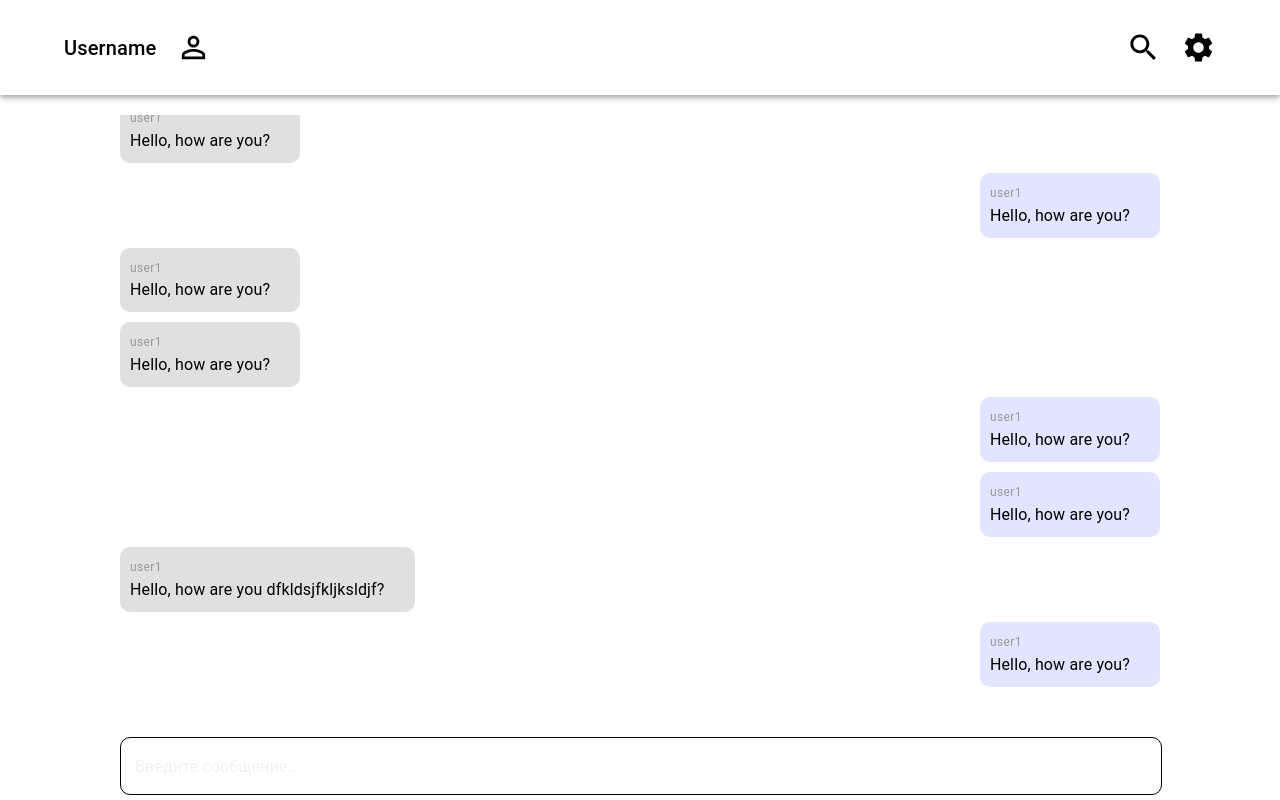
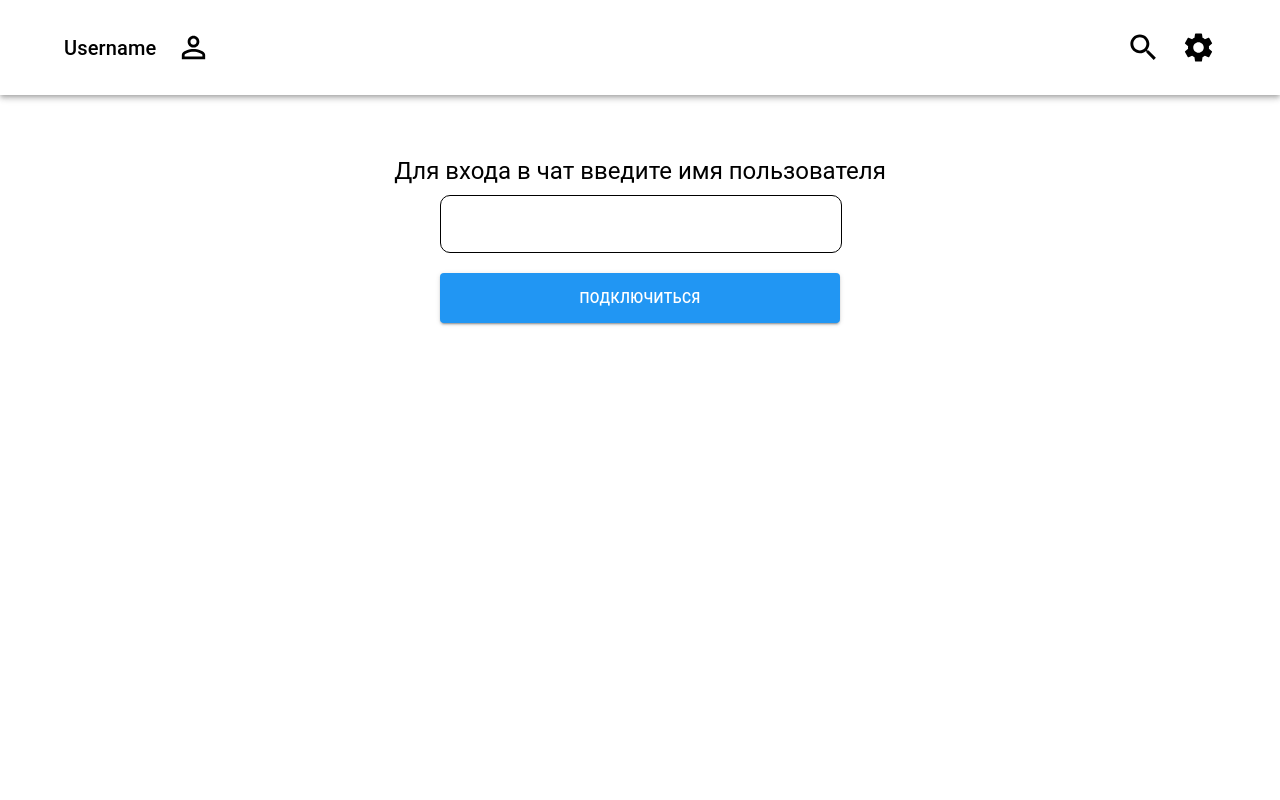
Before and after one commit to AshurovG/Messenger, a React (Vite) app in the folder messenger-front/: page /#/ in a window 1280 px wide. Built offline with nearby package versions, Linux system fonts and the light colour scheme.

Commit message:
create enter form component

```diff
--- /dev/null
+++ b/messenger-front/src/components/EnterForm/EnterForm.module.scss
@@ -0,0 +1,13 @@
+@import "../../styles/variables.scss";
+
+.form {
+  max-width: 400px;
+  display: flex;
+  flex-direction: column;
+  gap: 20px;
+
+  &__btn {
+    width: 100%;
+    height: 50px;
+  }
+}
--- /dev/null
+++ b/messenger-front/src/components/EnterForm/EnterForm.tsx
@@ -0,0 +1,27 @@
+import React from "react";
+import styles from "./EnterForm.module.scss";
+import Button from "components/Button";
+import Input from "components/Input";
+import cn from "classnames";
+
+type EnterFormProps = {
+  onSumbit: React.FormEventHandler<HTMLFormElement>;
+  className?: string;
+};
+
+const EnterForm: React.FC<EnterFormProps> = ({ onSumbit, className }) => {
+  return (
+    <form className={cn(styles.form, className)} onSubmit={onSumbit}>
+      <Input mode="input__default" />
+      <Button
+        className={styles.form__btn}
+        type="submit"
+        mode={"button__default"}
+      >
+        Подключиться
+      </Button>
+    </form>
+  );
+};
+
+export default EnterForm;
--- /dev/null
+++ b/messenger-front/src/components/EnterForm/index.ts
@@ -0,0 +1 @@
+export { default } from "./EnterForm";
--- a/messenger-front/src/pages/MessengerPage/MessengerPage.module.scss
+++ b/messenger-front/src/pages/MessengerPage/MessengerPage.module.scss
@@ -20,6 +20,9 @@
     flex-direction: column-reverse;
     justify-content: flex-start;
     gap: 10px;
-    margin-bottom: 30px;
+  }
+
+  &__form {
+    margin: 0 auto;
   }
 }
--- a/messenger-front/src/pages/MessengerPage/MessengerPage.tsx
+++ b/messenger-front/src/pages/MessengerPage/MessengerPage.tsx
@@ -3,10 +3,16 @@ import styles from "./MessengerPage.module.scss";
 import Message from "components/Message";
 import Input from "components/Input/";
 import Button from "components/Button";
-import { Container, Box } from "@mui/material";
+import { Container, Box, Typography } from "@mui/material";
 import Header from "components/Header";
+import EnterForm from "components/EnterForm";
 
 const MessengerPage = () => {
+  const handleSubmit: React.FormEventHandler<HTMLFormElement> = (event) => {
+    event.preventDefault();
+    console.log("Форма отправлена");
+  };
+
   return (
     <div className={styles.page}>
       <Header mode="header__default" />
@@ -14,7 +20,7 @@ const MessengerPage = () => {
         sx={{ width: "85vw", height: "100vh" }}
         className={styles.page__wrapper}
       >
-        <Box className={styles.page__messages}>
+        {/* <Box className={styles.page__messages}>
           <Message
             senderName="user1"
             text="Hello, how are you?"
@@ -82,7 +88,18 @@ const MessengerPage = () => {
           />
         </Box>
 
-        <Input placeholder="Введите сообщение..." mode="input__default" />
+        <Input placeholder="Введите сообщение..." mode="input__default" /> */}
+        <Box>
+          <Typography
+            textAlign={"center"}
+            marginBottom={1}
+            marginTop={5}
+            variant="h5"
+          >
+            Для входа в чат введите имя пользователя
+          </Typography>
+          <EnterForm className={styles.page__form} onSumbit={handleSubmit} />
+        </Box>
       </Container>
     </div>
   );
--- a/messenger-front/src/styles/variables.scss
+++ b/messenger-front/src/styles/variables.scss
@@ -20,3 +20,8 @@ $header-default: #fff;
 $header-green: #02291c;
 $header-blue: #bdedfd;
 $header-dark: #2d373e;
+
+$button-default: #2196f3;
+$button-green: #1c5e20;
+$button-blue: #00569b;
+$button-dark: #465b64;
```
